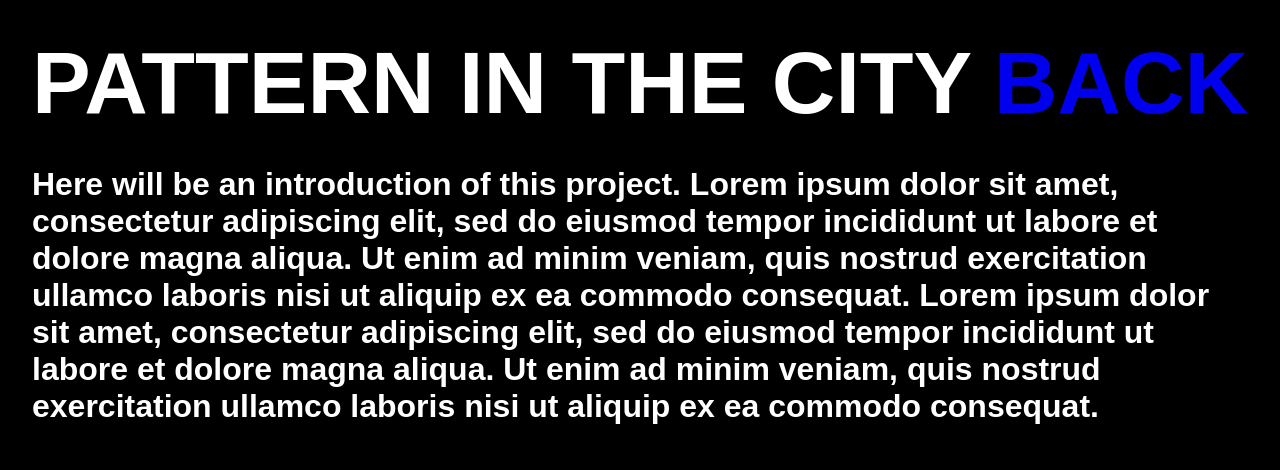
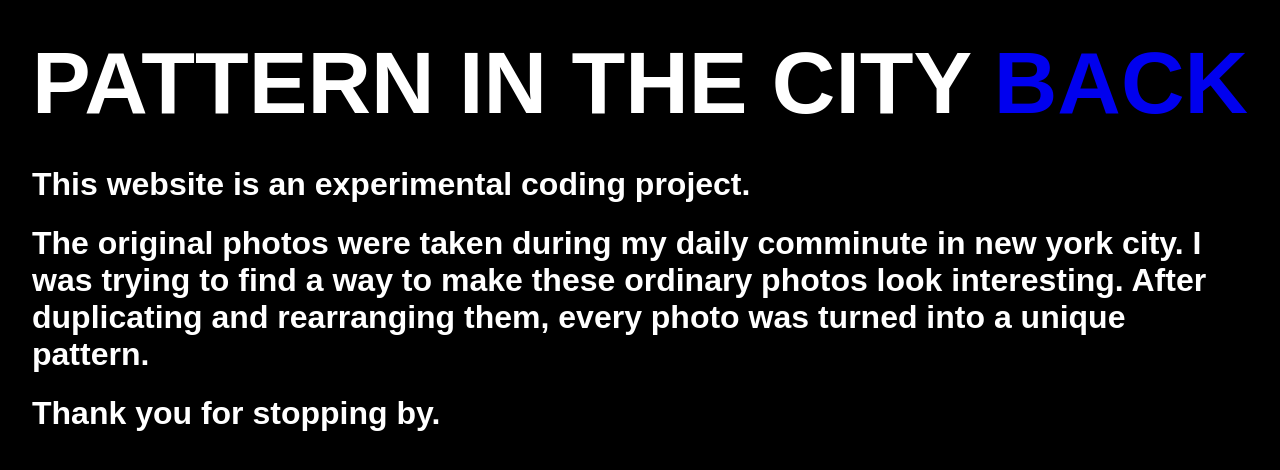
Before and after one commit to thisisyining/patterninthecity, a plain HTML site: page info.html in a window 1280 px wide. Drawn offline with Linux system fonts and the light colour scheme.

Commit message:
info text update

```diff
--- a/info.css
+++ b/info.css
@@ -8,6 +8,7 @@ section {
 	display: flex;
 	flex-wrap: wrap;
 }
+
 
 
 
@@ -35,6 +36,7 @@ a {
 p {
 	font-family: sans-serif;
 	margin: 0px;
+	margin-bottom: 22px;
   color: white;
 }
 
--- a/info.html
+++ b/info.html
@@ -11,8 +11,10 @@
 
   <section>
     <div>
-      <p> Here will be an introduction of this project. Lorem ipsum dolor sit amet, consectetur adipiscing elit, sed do eiusmod tempor incididunt ut labore et dolore magna aliqua. Ut enim ad minim veniam, quis nostrud exercitation ullamco laboris nisi ut aliquip ex ea commodo consequat. Lorem ipsum dolor sit amet, consectetur adipiscing elit, sed do eiusmod tempor incididunt ut labore et dolore magna aliqua. Ut enim ad minim veniam, quis nostrud exercitation ullamco laboris nisi ut aliquip ex ea commodo consequat.
-      </p>
+      <p> This website is an experimental coding project.  </p>
+			<p>The original photos were taken during my daily comminute in new york city. I was trying to find a way to make these ordinary photos look interesting. After duplicating and rearranging them, every photo was turned into a unique pattern.</p>
+			<p>Thank you for stopping by. </p>
+
 	  </div>
   </section>
 </html>
```
